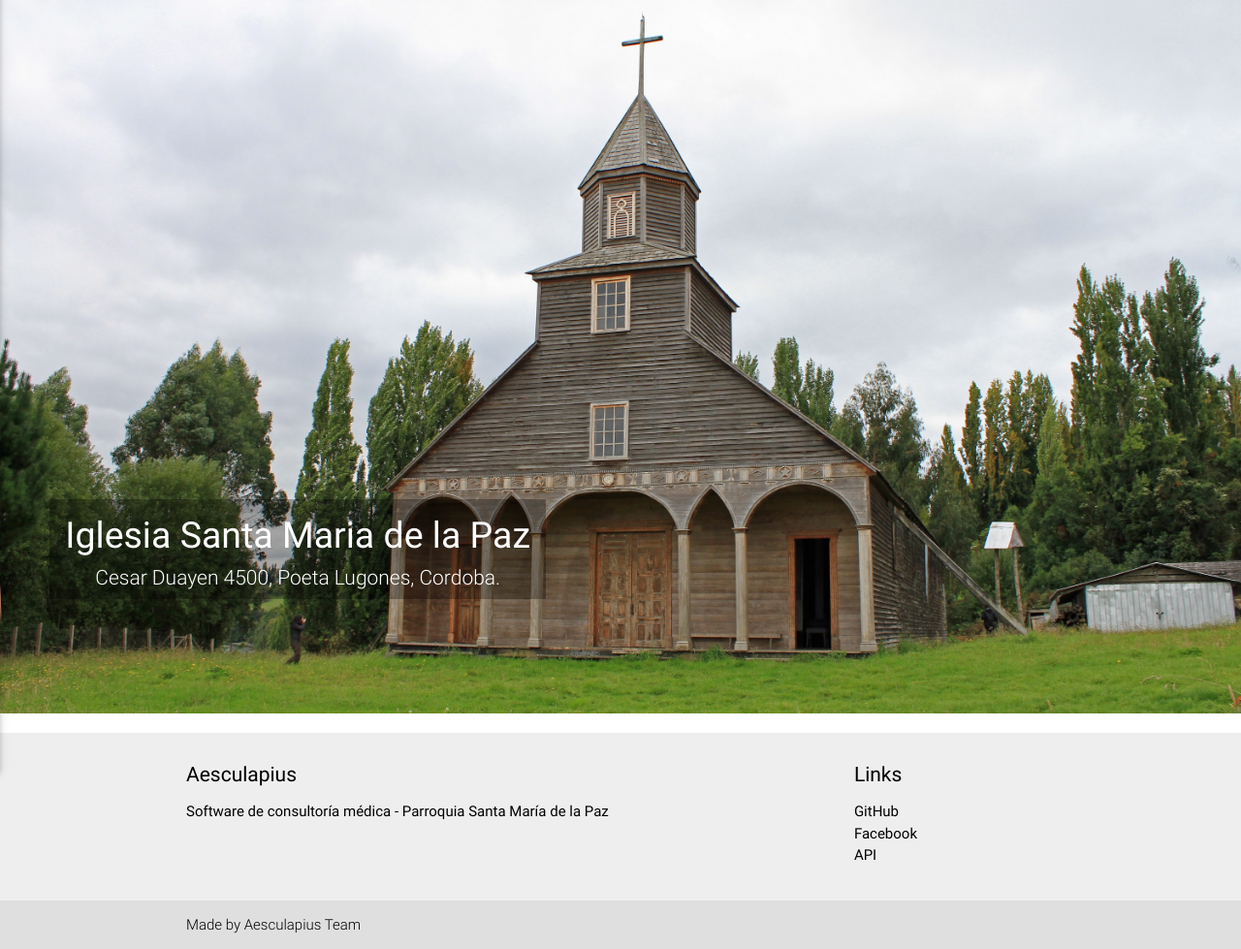
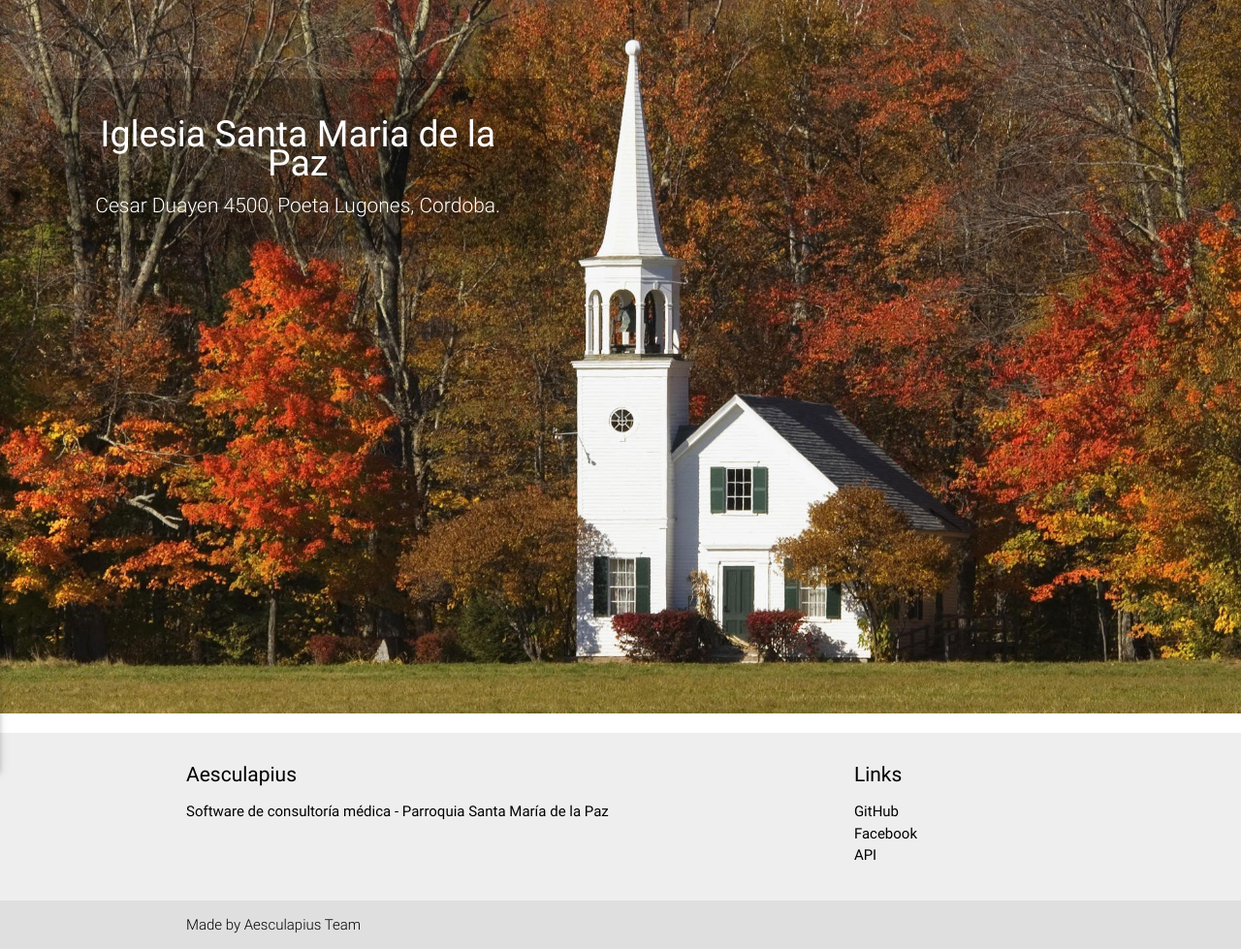
Before and after one commit to aesculapiusteam/aesculapius, a Django app: template templates/base.html in a window 1280 px wide. Shown: the part 64-1043 px from the top of the page at 97% size. Run offline with Django 3.2, Linux system fonts and the light colour scheme; the template is opened without the code that fills it, so the values that code supplies are empty.

Commit message:
slider images, changed

```diff
--- a/static/css/style.css
+++ b/static/css/style.css
@@ -153,8 +153,8 @@ nav a {
 #text2 {
     color: #fff;
     position: absolute;
-    top: 70%;
-    left: 59%;
+    top: 60%;
+    left: 4%;
     width: 40%;
     opacity: 10;
 }
@@ -162,7 +162,7 @@ nav a {
 #text1 {
     color: #fff;
     position: absolute;
-    top: 70%;
+    top: 10%;
     left: 4%;
     width: 40%;
     opacity: 10;
--- a/templates/base.html
+++ b/templates/base.html
@@ -73,21 +73,21 @@
             <ul class="slides">
                 <li>
                     <img src="{% static 'img/church.jpg' %}">
-                    <div id="text1" class="caption center-align">
+                    <div id="text1" class="caption center-align card-panel">
                         <h3 class="white-text text-lighten-3">Iglesia Santa Maria de la Paz</h3>
                         <h5 class="white-text light">Cesar Duayen 4500, Poeta Lugones, Cordoba.</h5>
                     </div>
                 </li>
                 <li>
                     <img src="{% static 'img/remedios.jpg' %}">
-                    <div id="text2" class="caption right-align card-panel">
+                    <div id="text2" class="caption center-align card-panel">
                         <h3 class="white-text">Ayudanos a ayudar !</h3>
                         <h5 class="white-text">Si tenes remedios que no necesitas, donalos para ayudar a los que lo necesitan.</h5>
                     </div>
                 </li>
                 <li>
                     <img src="{% static 'img/foto1.jpg' %}">
-                    <div id="text3" class="caption center-align">
+                    <div id="text1" class="caption center-align card-panel">
                         <h3 class="white-text">Consultoria Medica</h3>
                         <h5 class="white-text">Contamos con una amplia cartilla de profesionales.</h5>
                     </div>
@@ -99,7 +99,7 @@
 
 
         <main>
-
+        {% block content %}{% endblock%}
         </main>
 
         <footer class="page-footer grey lighten-3">
```
Also changed, not shown: static/img/church.jpg, static/img/remedios.jpg.
